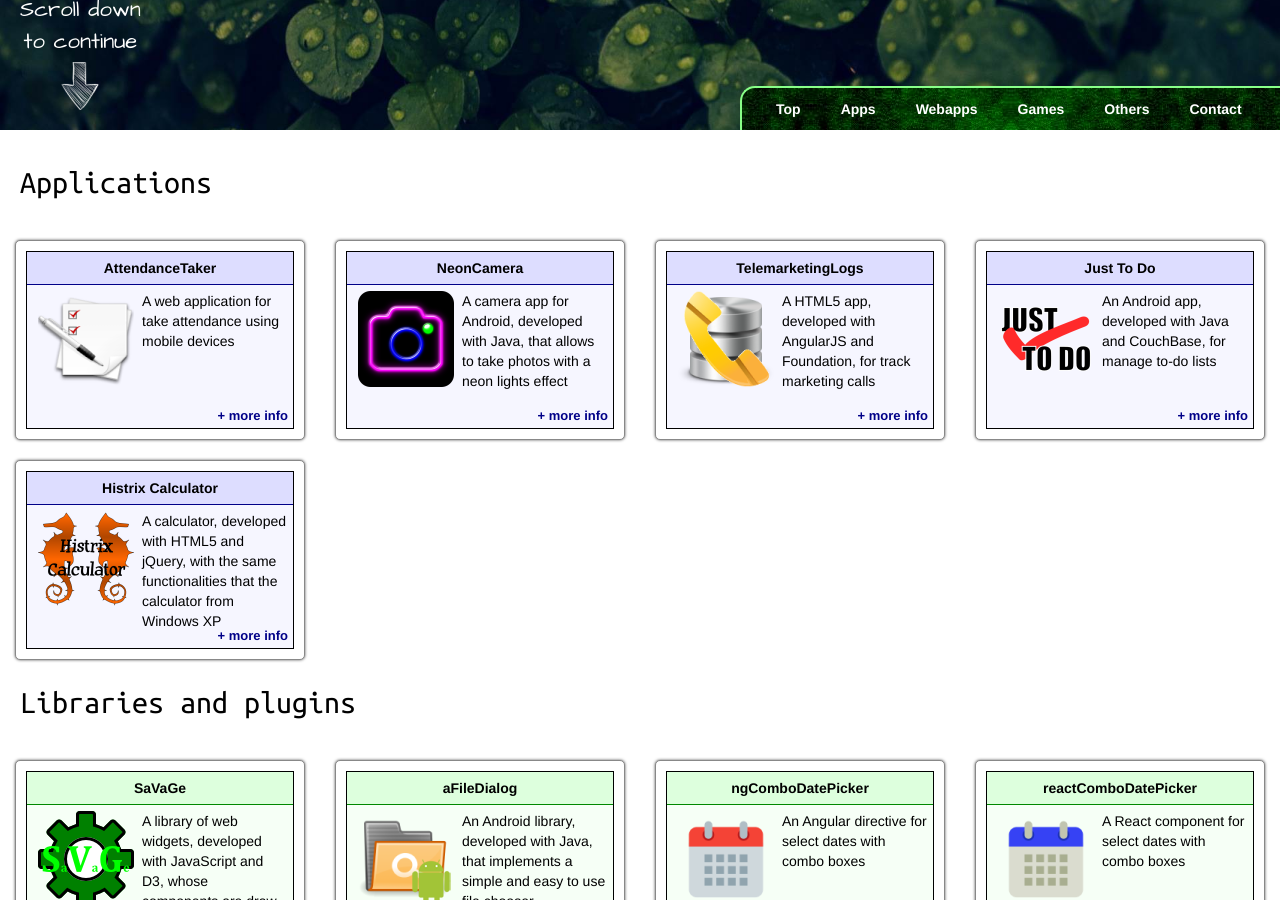
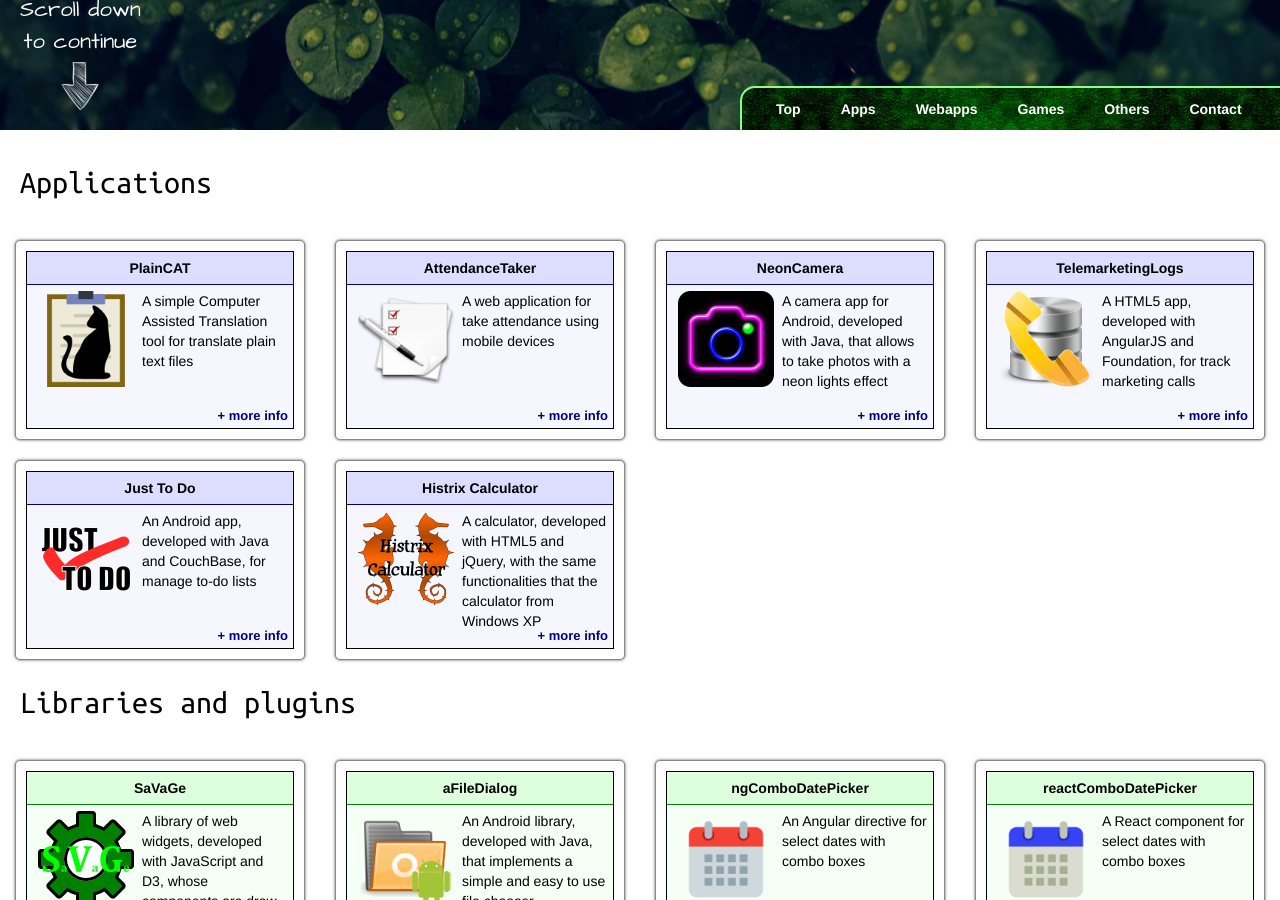
Before and after one commit to jfmdev/jfmdev.github.io, a Jekyll site: the page built from index.html, in a window 1280 px wide and 900 px high, scrolled down 570 px. Built offline with Jekyll 4.4.1, drawn with Linux system fonts in a browser that asks for light colours; some web fonts are replaced.

Commit message:
Add PlainCAT

```diff
--- a/_data/projects.json
+++ b/_data/projects.json
@@ -1,4 +1,23 @@
 [
+    {
+        "id": "plaincat",
+        "name" : "PlainCAT",
+        "introduction" : "A simple Computer Assisted Translation tool for translate plain text files",
+        "description" : "<p>PlainCAT is a simple Computer Assisted Translation tool for translate plain text files, with help of automatic translation services.</p>",
+        "type": "main",
+        "icon" : "img/codelab/plaincat.png",
+        "links" : [
+            {"title" : "GitHub", "href": "https://github.com/jfmdev/PlainCAT", "type": "first"},
+        ],
+        "techs": [
+            {"name": "Electron", "type": "first"},
+            {"name": "NodeJS", "type": "first"},
+            {"name": "JavaScript", "type": "second"},
+            {"name": "AngularJS", "type": "second"},
+            {"name": "jQuery", "type": "second"},
+            {"name": "Bootstrap", "type": "second"}
+        ]
+    },
     {
         "id": "attendance-taker",
         "name" : "AttendanceTaker",
--- a/css/kuda.scss
+++ b/css/kuda.scss
@@ -5,9 +5,9 @@
 
 /* --- Google Fonts --- */
 
-@import url(http://fonts.googleapis.com/css?family=Sofadi+One);
-@import url(http://fonts.googleapis.com/css?family=Ubuntu+Mono);
-@import url(http://fonts.googleapis.com/css?family=Architects+Daughter);
+@import url(https://fonts.googleapis.com/css?family=Sofadi+One);
+@import url(https://fonts.googleapis.com/css?family=Ubuntu+Mono);
+@import url(https://fonts.googleapis.com/css?family=Architects+Daughter);
 
 /* --- Mixings --- */
 
--- a/index.html
+++ b/index.html
@@ -76,7 +76,7 @@ categories:
 			</a></h1>
 		</div>
 		<div class="profiles col-sm-6">
-			<a href="http://www.toptal.com/resume/jose-f-maldonado" title="Hire JFMDev at Toptal" target="_blank">
+			<a href="https://www.toptal.com/resume/jose-f-maldonado" title="Hire JFMDev at Toptal" target="_blank">
 				<img src="img/links/toptal_48.png" class="iconito" alt=""/>
 			</a>
 			<a href="https://github.com/jfmdev" title="JFMDev at GitHub" target="_blank">
```
Also changed, not shown: img/codelab/plaincat.png (added).
